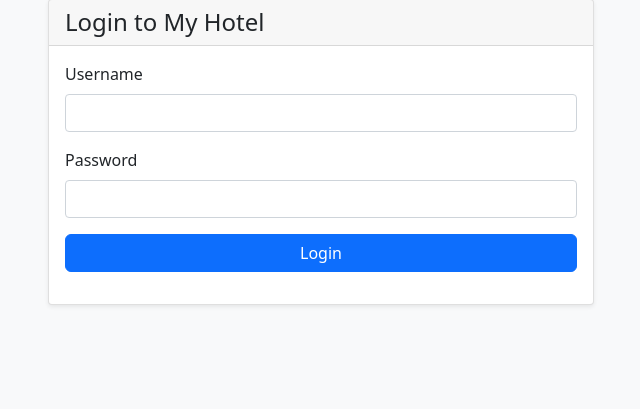
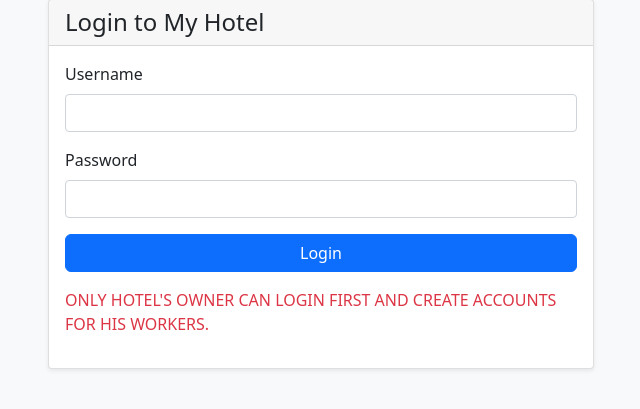
Before and after one commit to mugishapc/myhotel, a Flask app: page /login in a window 1280 px wide. Shown: the part 81-490 px from the top of the page, without its empty margins (319-959 px from the left). Run offline with Flask 3, Linux system fonts and the light colour scheme.

Commit message:
Updated base and login templates

```diff
--- a/templates/base.html
+++ b/templates/base.html
@@ -52,6 +52,7 @@
                     {% else %}
                         <li class="nav-item">
                             <a class="nav-link" href="{{ url_for('login') }}">Login</a>
+
                         </li>
                     {% endif %}
                 </ul>
--- a/templates/login.html
+++ b/templates/login.html
@@ -22,8 +22,9 @@
                     <button type="submit" class="btn btn-primary w-100">Login</button>
                 </form>
                 <div class="mt-3">
+                    <p class="text-danger">ONLY HOTEL'S OWNER CAN LOGIN FIRST AND CREATE ACCOUNTS FOR HIS WORKERS.</p>
+              </div>
 
-                </div>
             </div>
         </div>
     </div>
```
